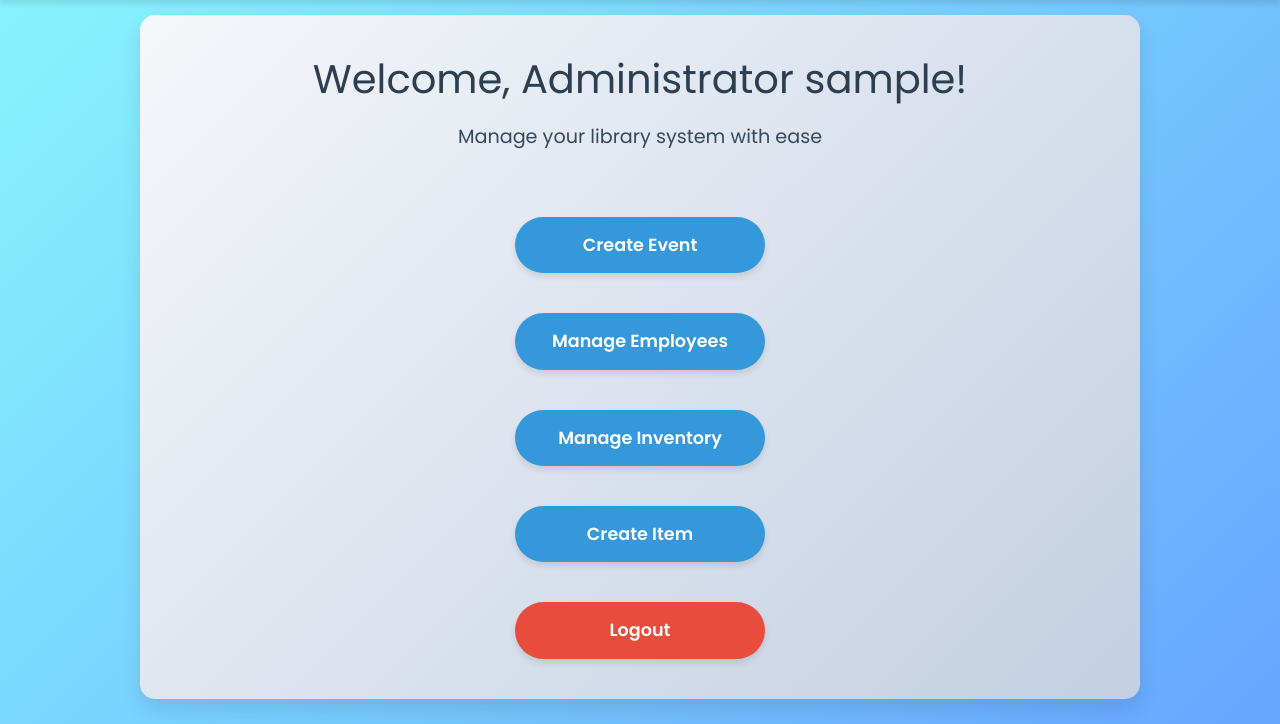
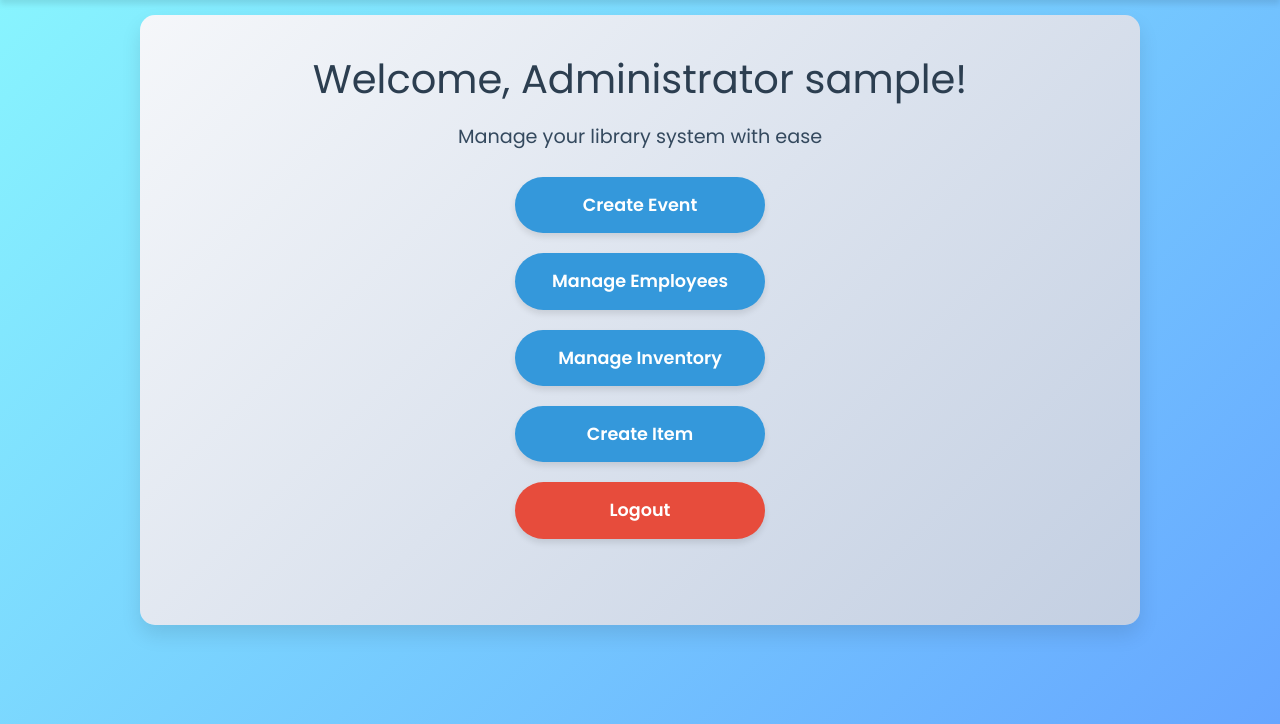
Before and after one commit to andrewperezledo/Q.U.A.C.K.-Library-Management-System, a Flask app: page / in a window 1280 px wide. Shown: the part 76-800 px from the top of the page. Run offline with Flask 3, Linux system fonts and the light colour scheme; the visitor is signed in with stand-in values (Sample User, id 1); some libraries are stand-ins or nearby versions.

Commit message:
Fixed admin/employee menu spacing

```diff
--- a/static/css/admin-employee.css
+++ b/static/css/admin-employee.css
@@ -4,6 +4,7 @@
     align-items: center;
     min-height: calc(40vh - 40px);
     padding: 0px;
+    margin-bottom: 15px;
 }
 .admin-dashboard {
     padding: 40px 20px;
@@ -16,7 +17,7 @@
 }
 .welcome-message {
     text-align: center;
-    margin-bottom: 65px;
+    margin-bottom: 25px;
 }
 .welcome-message h2 {
     color: #2c3e50;
@@ -31,7 +32,7 @@
     display: flex;
     flex-direction: column;
     align-items: center;
-    gap: 40px;
+    gap: 20px;
     height: 50%;
 }
 .admin-button {
```
